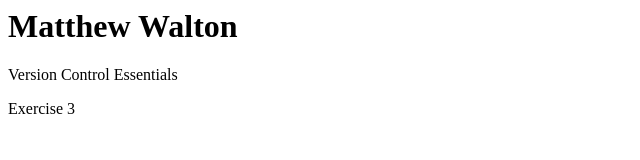
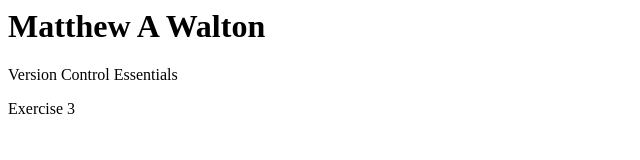
Before and after one commit to Whitewolfo64/demo1, a plain HTML site: page index.html in a window 1280 px wide. Shown: the whole page, without its empty margins (0-640 px from the left). Drawn offline with Linux system fonts and the light colour scheme.

Commit message:
:tada: Added middle initial.

```diff
--- a/index.html
+++ b/index.html
@@ -1,3 +1,3 @@
-<h1>Matthew Walton</h1>
+<h1>Matthew A Walton</h1>
 <p>Version Control Essentials</p>
 <p>Exercise 3</p>
```
